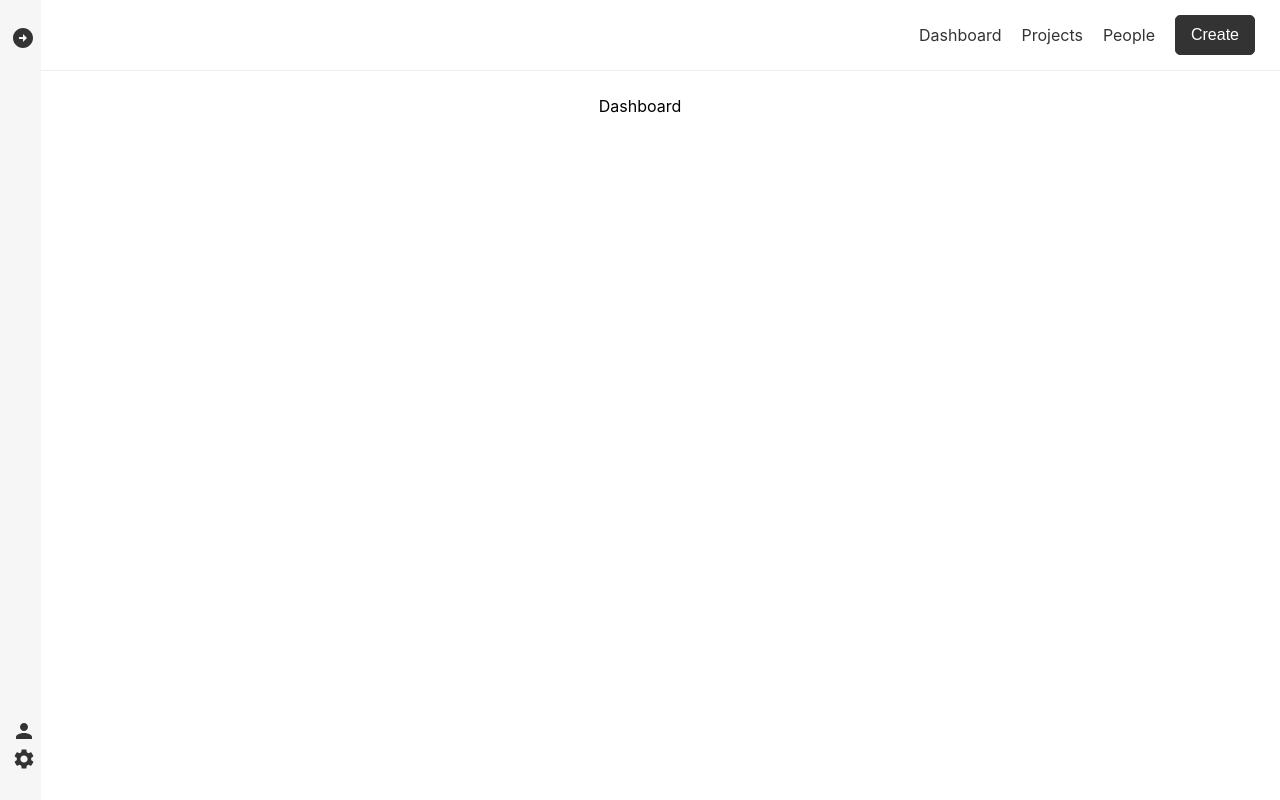
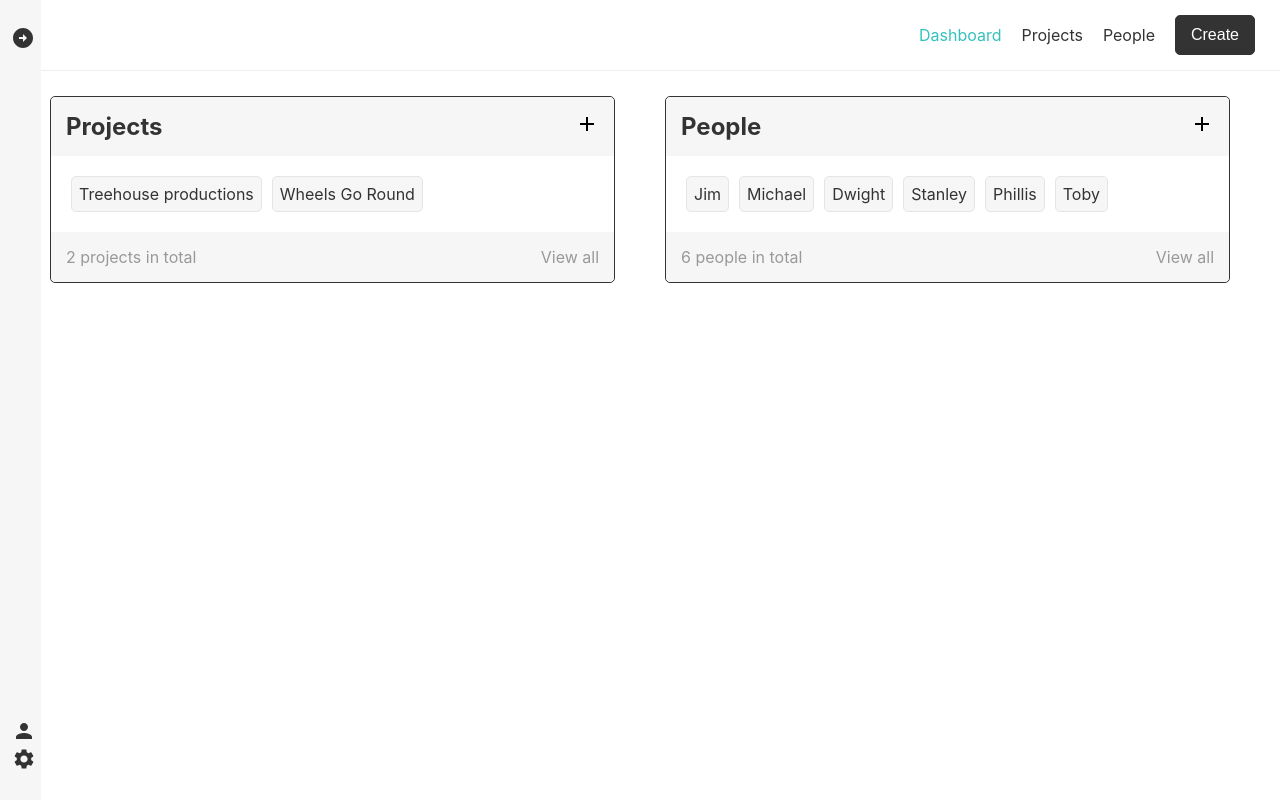
Before and after one commit to CarstenGe/bug-tracker-react, a React (Create React App) app: page / in a window 1280 px wide. Built offline with nearby package versions, Linux system fonts and the light colour scheme.

Commit message:
Added dashboard functionality

```diff
--- a/src/components/content/dashboard/Dashboard.jsx
+++ b/src/components/content/dashboard/Dashboard.jsx
@@ -1,9 +1,13 @@
 import './dashboard.css';
+import DashboardItem from './dashboardItem/DashboardItem';
+import projects from '../../../db-projects';
+import people from '../../../db-people';
 
 function Dashboard(props) {
 	return (
-		<div>
-			Dashboard
+		<div className='dashboard'>
+			<DashboardItem title="Projects" content={projects} hasLink={true} />
+			<DashboardItem title="People" content={people} hasLink={false} />
 		</div>
 	);
 }
--- a/src/components/content/dashboard/dashboard.css
+++ b/src/components/content/dashboard/dashboard.css
@@ -0,0 +1,5 @@
+.dashboard {
+	display: flex;
+	padding-left: 25px;
+	padding-right: 25px;
+}
--- /dev/null
+++ b/src/components/content/dashboard/dashboardItem/DashboardItem.jsx
@@ -0,0 +1,52 @@
+import './dashboardItem.css';
+import {Link} from 'react-router-dom';
+import AddIcon from '@mui/icons-material/Add';
+import Create from '../../../create/Create';
+import '../../../create/create.css';
+import { useEffect, useState } from 'react';
+
+function DashboardItem({title, content, hasLink}) {
+
+	const [hideCreateComponent,setHideCreateComponent] = useState(true);
+	const [creationType, setCreationType] = useState('')
+
+	const handleAddItem = (title) => {
+		setHideCreateComponent(false);
+	}
+	useEffect(()=>{
+		if(title === 'Projects'){
+			setCreationType('project');
+		}
+		else if(title === 'People'){
+			setCreationType('person')
+		}
+	},[title]);
+
+
+	return (
+		<div className='dashboard-item'>
+
+			{!hideCreateComponent && <Create creationType={creationType} setHideCreateComponent={setHideCreateComponent} />}
+
+			<div className="head">
+				<h2>{title}</h2>
+				<AddIcon onClick={()=>handleAddItem({title})} />
+			</div>
+			<div className="body">
+				{content.map((cont)=>(
+					<p key={cont.id}>
+						{hasLink ? <Link to={`/${title.toLowerCase()}/${cont.id}`}>{cont.name}</Link> : cont.name}
+					</p>
+				))}
+			</div>
+			<div className="footer">
+				<div className="total">{content.length} {title.toLowerCase()} in total</div>
+				<div className="btn-container">
+					<Link to={`/${title.toLowerCase()}`}>View all</Link>
+				</div>
+			</div>
+		</div>
+	);
+}
+
+export default DashboardItem;
--- /dev/null
+++ b/src/components/content/dashboard/dashboardItem/dashboardItem.css
@@ -0,0 +1,61 @@
+.dashboard-item {
+	border: 1px solid #333;
+	border-radius: 5px;
+	flex: 1;
+	margin-left: 25px;
+	margin-right: 25px;
+}
+.dashboard-item .head {
+	background-color: #f6f6f6;
+	border-bottom: #e5e5e5;
+	border-top-left-radius: 5px;
+	border-top-right-radius: 5px;
+	display: flex;
+	justify-content: space-between;
+	padding: 15px;
+}
+.dashboard-item .head h2 {
+	color: #333;
+	margin: 0;
+}
+.dashboard-item .head svg {
+	cursor: pointer;
+}
+.dashboard-item .body {
+	display: flex;
+	overflow-y: scroll;
+	padding: 15px;
+}
+.dashboard-item .body a {
+	color: #333;
+	cursor: pointer;
+	text-decoration: none;
+}
+.dashboard-item .body p {
+	background-color: #f6f6f6;
+	border: 1px solid #e5e5e5;
+	border-radius: 5px;
+	color: #333;
+	margin: 5px;
+	padding: 7px;
+}
+.dashboard-item .body p:hover:has(a) {
+	background-color: #e5e5e5;
+}
+.dashboard-item .footer {
+	background-color: #f6f6f6;
+	border-bottom: #e5e5e5;
+	border-bottom-left-radius: 5px;
+	border-bottom-right-radius: 5px;
+	color: #999;
+	display: flex;
+	justify-content: space-between;
+	padding: 15px;
+}
+.dashboard-item .footer a {
+	color: #999;
+	text-decoration: none;
+}
+.dashboard-item .footer a:hover {
+	color: #333;
+}
--- a/src/components/content/projectListItem/projectListItem.css
+++ b/src/components/content/projectListItem/projectListItem.css
@@ -1,7 +1,7 @@
 .project {
 	background-color: #f6f6f6;
 	border:1px solid #eee;
-	border-top: 3px solid #20d58a;
+	border-top: 3px solid #35C1BE;
 	border-radius: 5px;
 	color: #333;
 	padding: 25px;
--- a/src/components/create/create.css
+++ b/src/components/create/create.css
@@ -33,6 +33,10 @@
 	border-radius: 5px;
 	color: #155724;
 	padding: 5px 10px;
+}
+.create-project .create-project-box small {
+	color: #999;
+	margin-top: 10px;
 }
 .create-project .create-project-box .close {
 	cursor: pointer;
--- a/src/components/menu/Menu.jsx
+++ b/src/components/menu/Menu.jsx
@@ -1,10 +1,13 @@
 import { useState } from 'react';
 import './menu.css';
-import { Link } from 'react-router-dom';
+import { Link, useLocation } from 'react-router-dom';
 import Create from '../create/Create';
 
 
 function Menu(props) {
+
+	const location = useLocation();
+
 	const [hideSubmenu,setHideSubmenu] = useState(true);
 	const [hideCreateComponent,setHideCreateComponent] = useState(true);
 	const [creationType,setCreationType] = useState();
@@ -21,9 +24,10 @@ function Menu(props) {
 	return (
 		<div className='menu'>
 
-			<Link to="/">Dashboard</Link>
-			<Link to="/projects">Projects</Link>
-			<Link to="/people">People</Link>
+			<Link to="/" className={location.pathname === '/' ? 'active' : ''}>Dashboard</Link>
+     		<Link to="/projects" className={location.pathname.includes('/projects') ? 'active' : ''}>Projects</Link>
+      		<Link to="/people" className={location.pathname === '/people' ? 'active' : ''}>People</Link>
+
 			<button className='btn btn-black-full' onClick={toggleSubmenu}>Create</button>
 
 			<div className={`create-submenu ${hideSubmenu ? 'hidden' : ''}`}>
--- a/src/components/menu/menu.css
+++ b/src/components/menu/menu.css
@@ -13,6 +13,9 @@
 	margin-left: 10px;
 	margin-right: 10px;
 	text-decoration: none;
+}
+.menu a.active {
+	color: #35C1BE;
 }
 .menu button {
 	margin-left: 10px;
```
